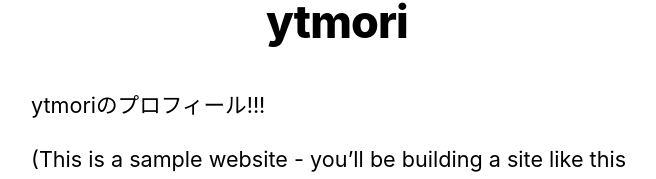
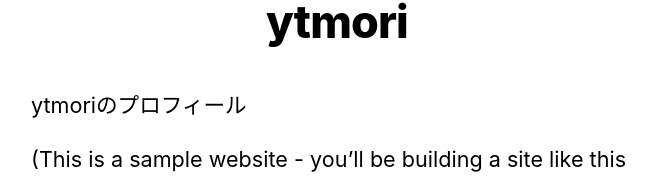
Before and after one commit to yt3trees/nextjs-blog, a Next.js app: page / in a window 1280 px wide. Shown: the part 221-400 px from the top of the page, without its empty margins (303-959 px from the left). Built offline with nearby package versions, Linux system fonts and the light colour scheme.

Commit message:
kjlkj;lkj;kj;l

```diff
--- a/pages/index.js
+++ b/pages/index.js
@@ -9,7 +9,7 @@ export default function Home() {
         <title>{siteTitle}</title>
       </Head>
       <section className={utilStyles.headingMd}>
-        <p>ytmoriのプロフィール!!!
+        <p>ytmoriのプロフィール
         </p>
         <p>
           (This is a sample website - you’ll be building a site like this on{' '}
```
